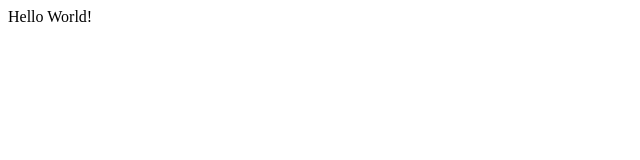
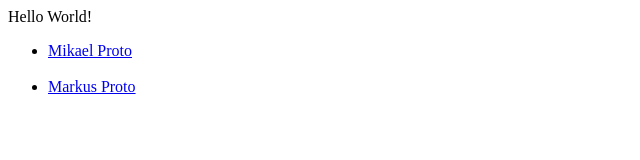
Before and after one commit to Mikaelkk/WebDevProject, a plain HTML site: page index.html in a window 1280 px wide. Shown: the whole page, without its empty margins (0-640 px from the left). Drawn offline with Linux system fonts and the light colour scheme.

Commit message:
Prototype pages. Links in index.html

```diff
--- a/index.html
+++ b/index.html
@@ -8,5 +8,10 @@
   <body>
     Hello World!
 
+    <ul>
+      <li><a href="MikaelProto.html">Mikael Proto</a></li><br>
+      <li><a href="MarkusProto.html">Markus Proto</a></li>
+    </ul>
+
   </body>
 </html>
```
Also changed, not shown: MarkusProto.html (added, +10 -0 lines), MikaelProto.html (added, +10 -0 lines).
